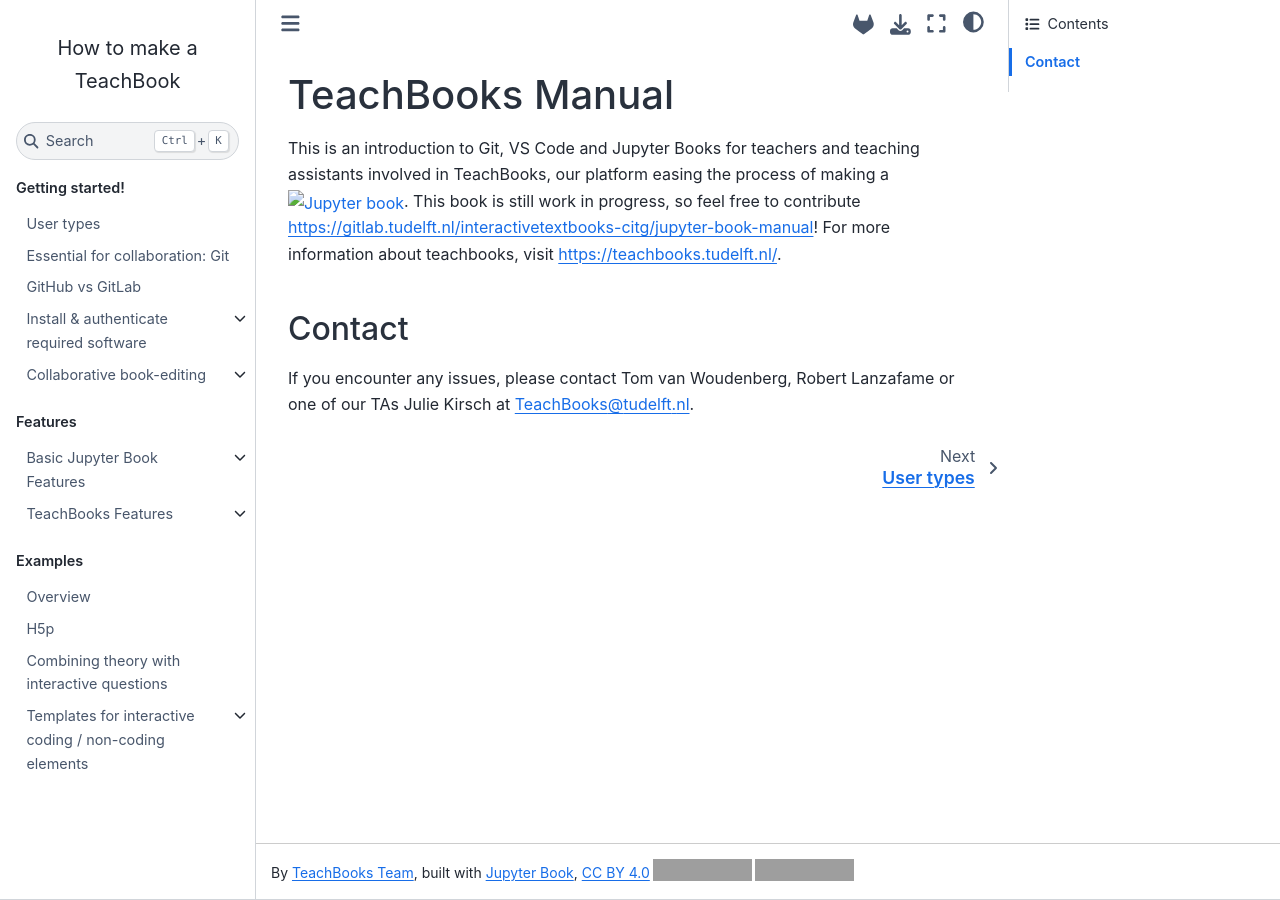
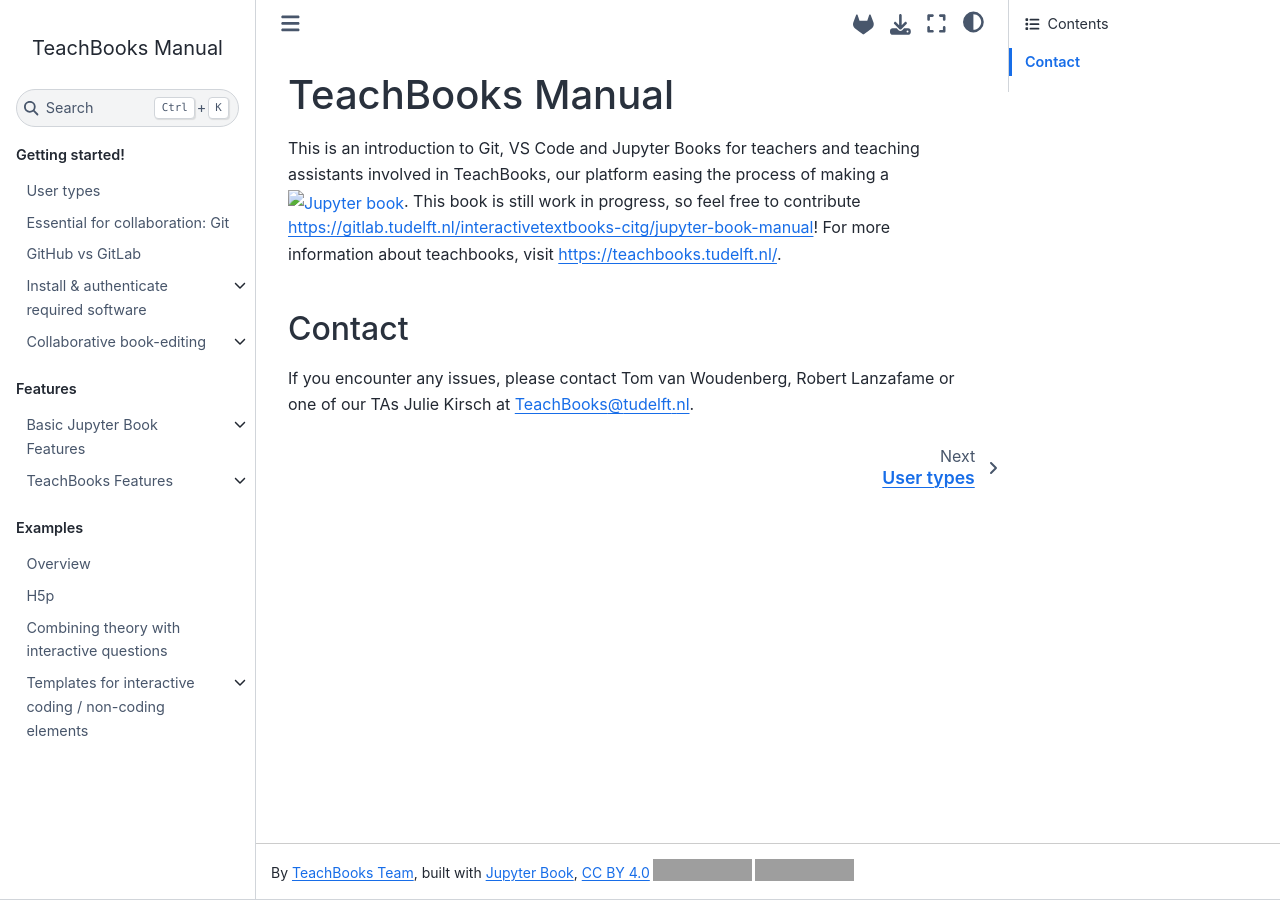
Before and after one commit to TeachBooks/mirror_teachbook_manual, a Jupyter Book: the page built from book/intro.md, in a window 1280 px wide. Built offline with Jupyter Book 1.0.4 settings and Sphinx 7.4.7 and the Sphinx Book theme 1.1.4, drawn with Linux system fonts in a browser that asks for light colours; pages that are not in the unit, such as notebooks, are missing from menus; comment, search, counter and statistics services are not loaded; grey boxes are pictures that could not be loaded.

Commit message:
Update _config.yml

```diff
--- a/book/_config.yml
+++ b/book/_config.yml
@@ -1,4 +1,4 @@
-title: How to make a TeachBook
+title: TeachBooks Manual
 author: <a href="https://teachbooks.tudelft.nl/">TeachBooks Team</a>, built with <a href="https://jupyterbook.org/">Jupyter Book</a>, <a href="https://creativecommons.org/licenses/by/4.0/?ref=chooser-v1" target="_blank" rel="license noopener noreferrer"">CC BY 4.0<img style="height:22px!important;margin-left:3px;vertical-align:text-bottom;" src="https://mirrors.creativecommons.org/presskit/icons/cc.svg?ref=chooser-v1" alt=""><img style="height:22px!important;margin-left:3px;vertical-align:text-bottom;" src="https://mirrors.creativecommons.org/presskit/icons/by.svg?ref=chooser-v1" alt="">
 
 logo: images/Logo_without_background.png
```
